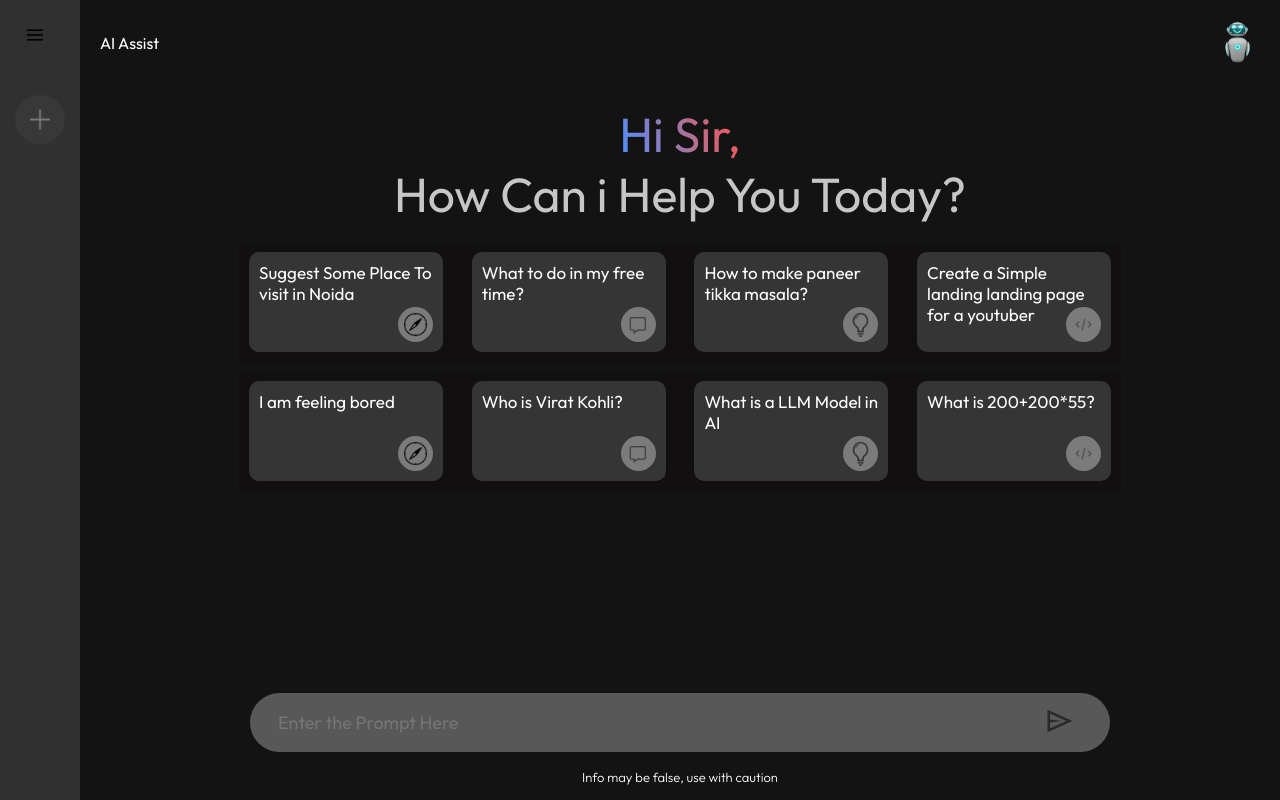
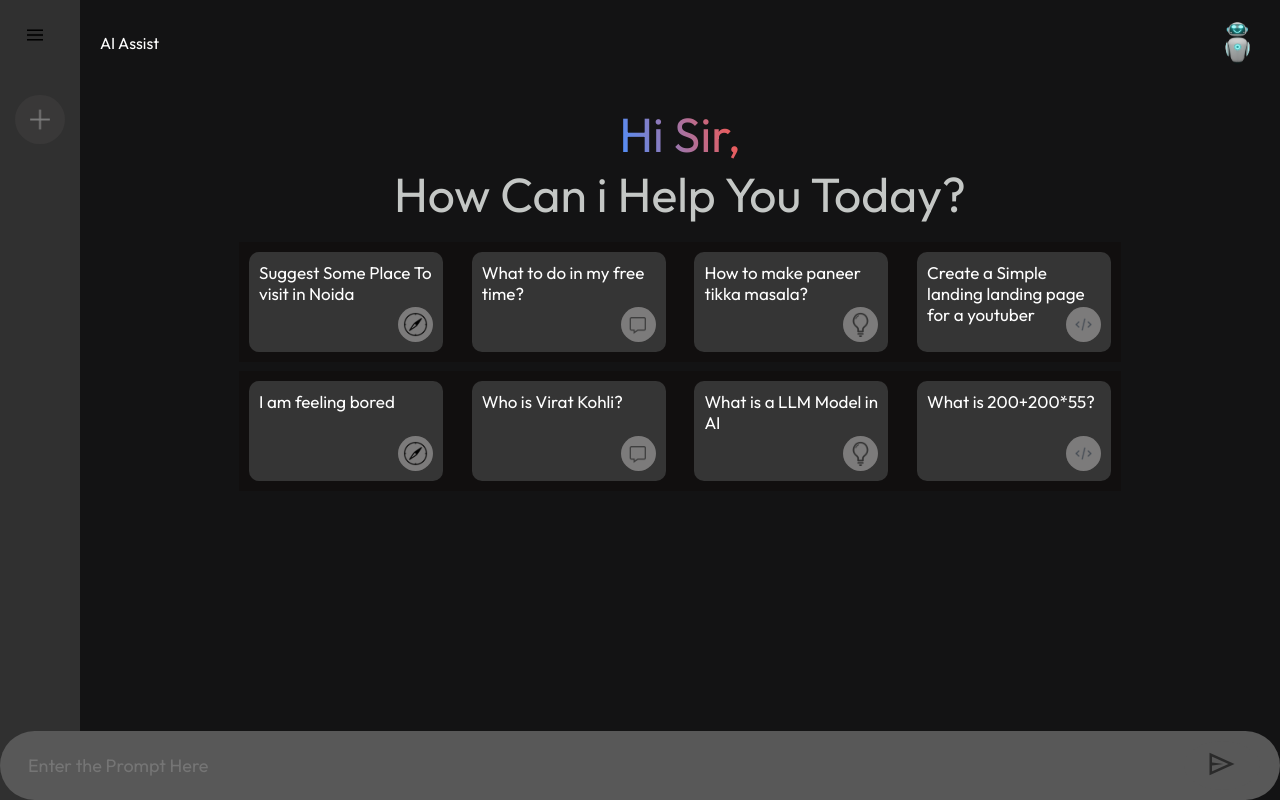
Before and after one commit to player29879/AI-Assist, a React (Vite) app: page / in a window 1280 px wide. Built offline with nearby package versions, Linux system fonts and the light colour scheme.

Commit message:
Testing Something

```diff
--- a/index.html
+++ b/index.html
@@ -3,7 +3,7 @@
   <head>
     <meta charset="UTF-8" />
     <link rel="icon" href="/src/assets/user.jpg" />
-    <meta name="viewport" content="width=device-width, initial-scale=1.0" />
+    <meta name="viewport" content="width=device-width, initial-scale=5.0" />
     <title>AI Assist</title>
   </head>
   <body>
--- a/src/components/main/main.css
+++ b/src/components/main/main.css
@@ -6,14 +6,15 @@
     background-color:
     #131314;
 }
-
-
-/* body { overflow: hidden} */
-
-
-  .search-box {
-    margin-bottom: 2%;
-  }
+.search-box {
+    position: fixed;
+    bottom: 100%;
+    left: 0;
+    width: 100%;
+    background-color: #585858;
+    padding: 10px 20px;
+    border-radius: 50px;
+}
 
   @media screen and (max-width: 600px) {
     .search-box {
@@ -209,3 +210,37 @@ animation: loader 4s infinite linear;
     font-weight: 300%;
     line-height: 2;
 }
+
+.search-box {
+    position: fixed;
+    bottom: 0;
+    left: 0;
+    width: 100%;
+    background-color: #585858;
+    padding: 10px 20px;
+    border-radius: 50px;
+}
+
+.search-box input {
+    flex: 1;
+    background: transparent;
+    border: 0;
+    color: rgb(198, 196, 196);
+    outline: 0;
+    padding: 8px;
+    font-size: 18px;
+}
+
+.search-box button {
+    background-color: #585858;
+    border: none;
+    border-radius: 50%;
+    padding: 8px;
+    cursor: pointer;
+}
+
+@media screen and (max-width: 600px) {
+    .search-box {
+        padding: 5px 10px; /* Adjust padding for smaller screens */
+    }
+}
```
